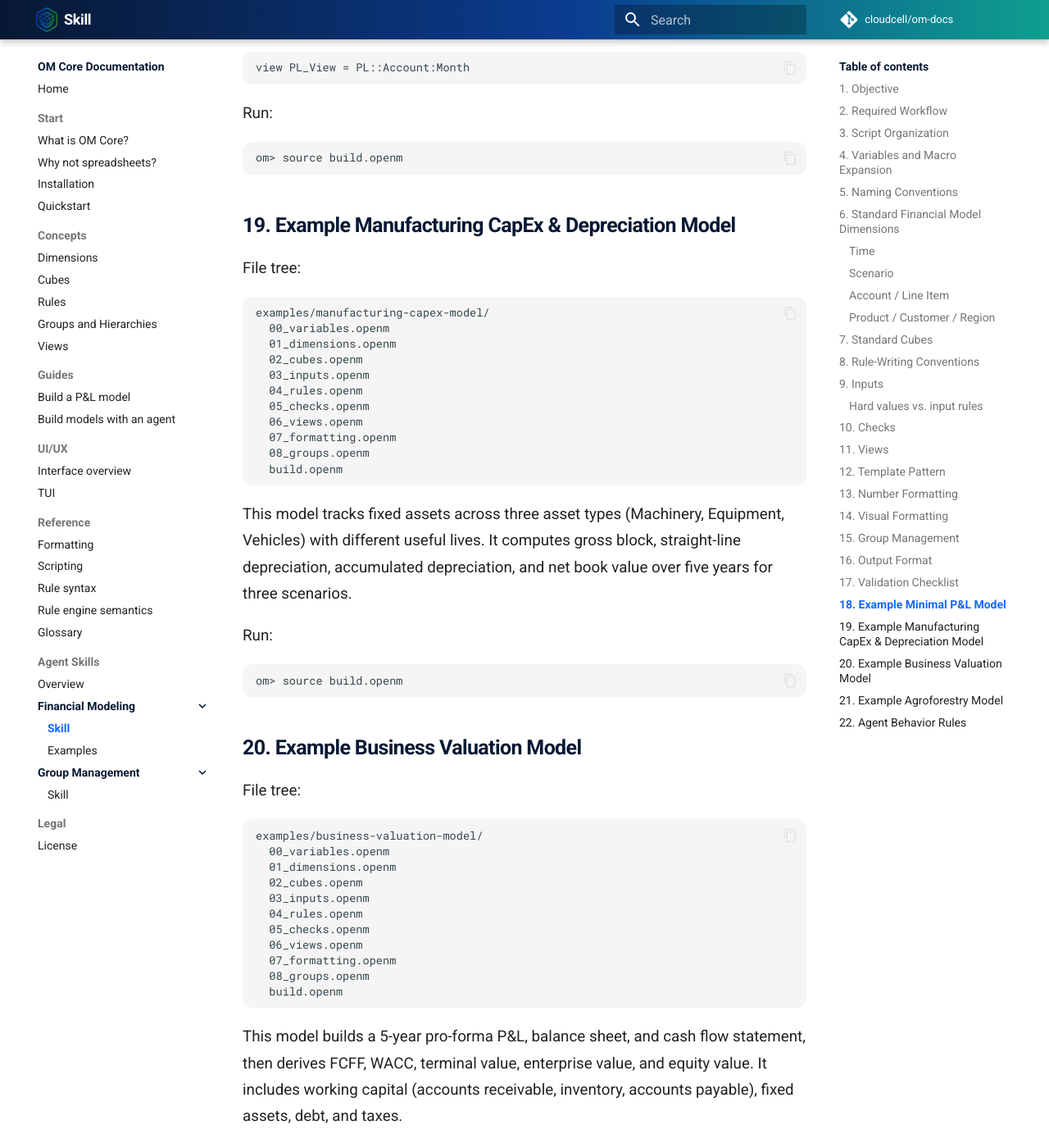
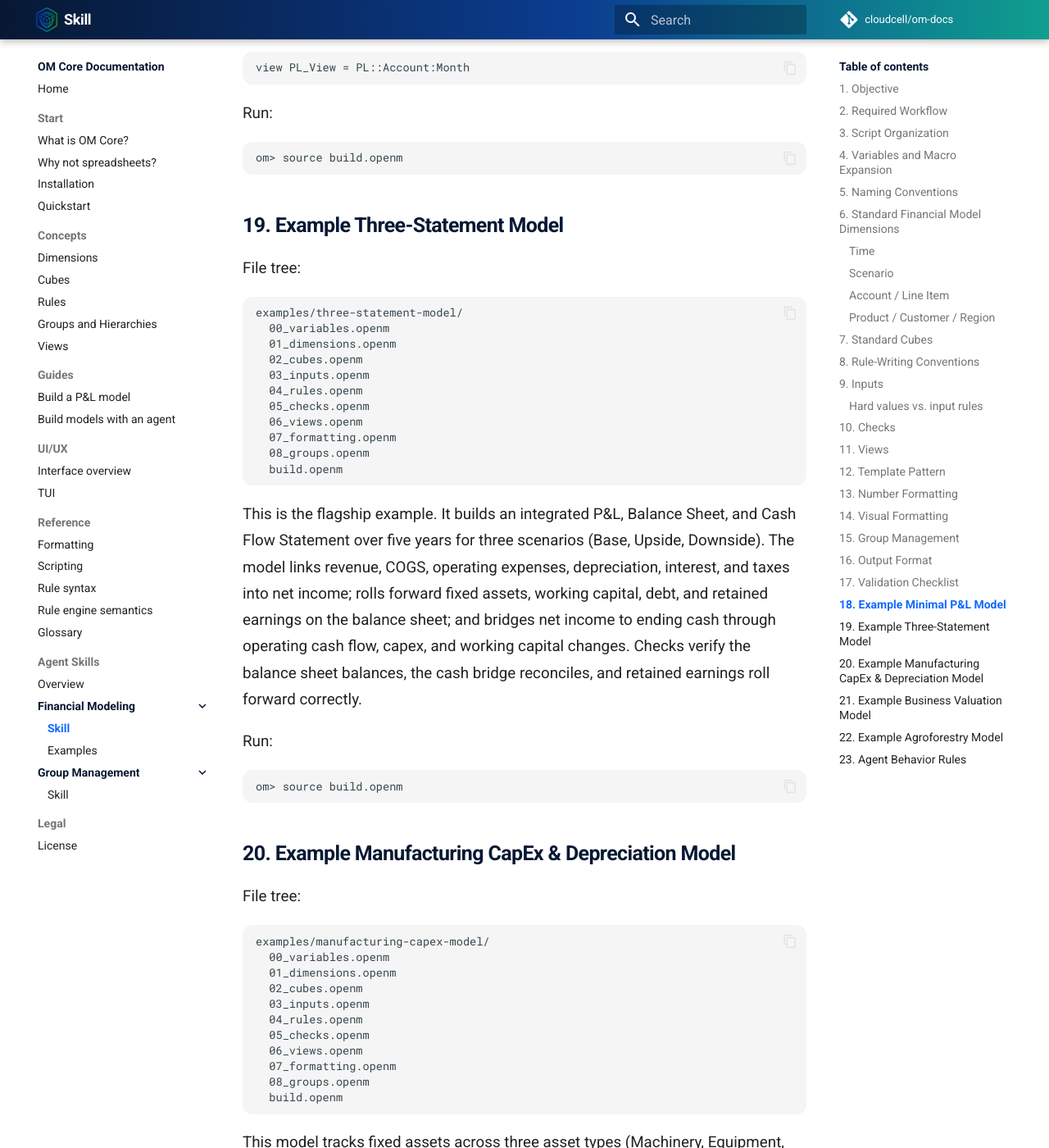
Before and after one commit to cloudcell/om-docs, an MkDocs documentation site: the page built from docs/skills/om-core-financial-modeling/SKILLS.md, in a window 1280 px wide and 1400 px high, scrolled down 13730 px. Shown: the whole window at 82% size. Built offline with MkDocs 1.6.1 and Material for MkDocs 9.7.7, drawn with Linux system fonts in a browser that asks for light colours; comment, search, counter and statistics services are not loaded; some of the changed text lies outside the part shown.

Commit message:
docs: add three-statement model example with integrated P&L, balance sheet, and cash flow statements
Add flagship three-statement-model example bundle with five-year projections across three scenarios (Base, Upside, Downside). Model includes integrated P&L, balance sheet, and cash flow statement with working capital, depreciation, interest, taxes, and checks verifying balance sheet balances, cash bridge reconciliation, and retained earnings rollforward. Update SKILLS.md to add three-statement model

````diff
--- a/docs/skills/om-core-financial-modeling/SKILLS.md
+++ b/docs/skills/om-core-financial-modeling/SKILLS.md
@@ -537,7 +537,40 @@ Run:
 om> source build.openm
 ```
 
-## 19. Example Manufacturing CapEx & Depreciation Model
+## 19. Example Three-Statement Model
+
+File tree:
+
+```text
+examples/three-statement-model/
+  00_variables.openm
+  01_dimensions.openm
+  02_cubes.openm
+  03_inputs.openm
+  04_rules.openm
+  05_checks.openm
+  06_views.openm
+  07_formatting.openm
+  08_groups.openm
+  build.openm
+```
+
+This is the flagship example. It builds an integrated P&L, Balance Sheet, and Cash
+Flow Statement over five years for three scenarios (Base, Upside, Downside). The
+model links revenue, COGS, operating expenses, depreciation, interest, and taxes
+into net income; rolls forward fixed assets, working capital, debt, and retained
+earnings on the balance sheet; and bridges net income to ending cash through
+operating cash flow, capex, and working capital changes. Checks verify the balance
+sheet balances, the cash bridge reconciles, and retained earnings roll forward
+correctly.
+
+Run:
+
+```text
+om> source build.openm
+```
+
+## 20. Example Manufacturing CapEx & Depreciation Model
 
 File tree:
 
@@ -615,7 +648,7 @@ Run:
 om> source build.openm
 ```
 
-## 22. Agent Behavior Rules
+## 23. Agent Behavior Rules
 
 The agent must not:
 
````
Also changed, not shown: other parts of docs/skills/om-core-financial-modeling/SKILLS.md (+2 -2 lines), docs/skills/om-core-financial-modeling/examples/index.md (+22 -2 lines), 10 other files.
